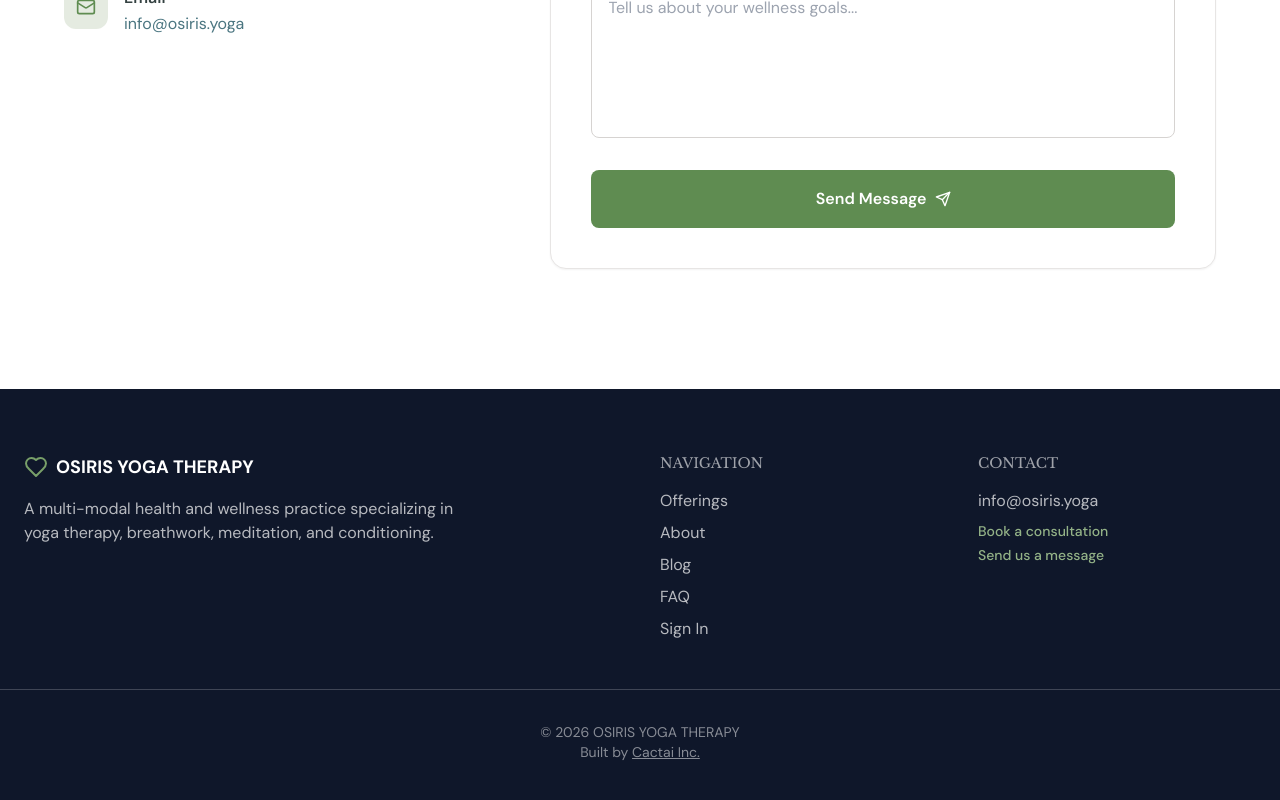
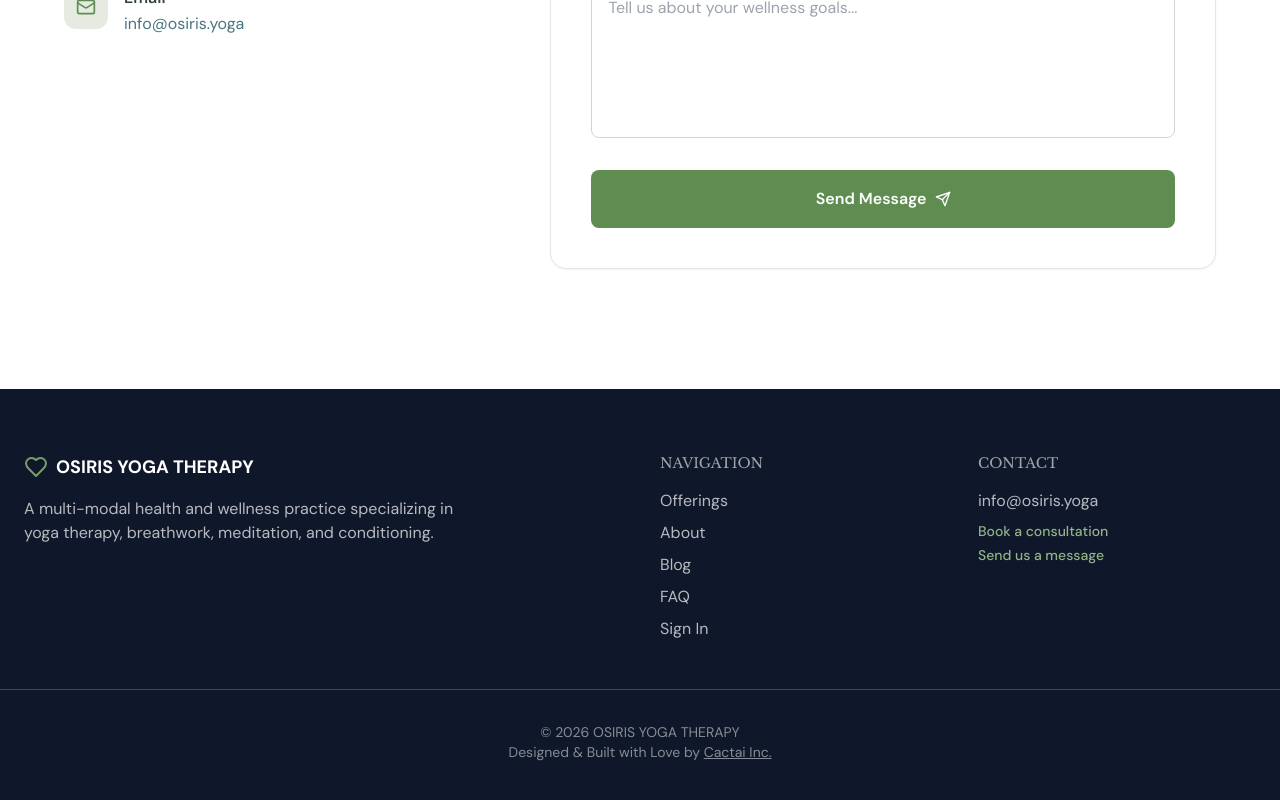
Before and after one commit to Osiris-Booque/oyt-website, a React (Vite) app: page / in a window 1280 px wide. Shown: the part 3105-3905 px from the top of the page. Built offline with nearby package versions, Linux system fonts and the light colour scheme; no server answers.

Commit message:
Update footer text and link for OSIRIS YOGA

```diff
--- a/src/components/layout/Footer.tsx
+++ b/src/components/layout/Footer.tsx
@@ -84,9 +84,9 @@ export default function Footer() {
         <p>© 2026 OSIRIS YOGA THERAPY</p>
 
         <p>
-          Built by{" "}
+          Designed & Built with Love by{" "}
           <a
-            href="https://www.cactai.io"
+            href="https://www.cactai.io/work/osiris-yoga"
             target="_blank"
             rel="noopener noreferrer"
             className="underline"
```
